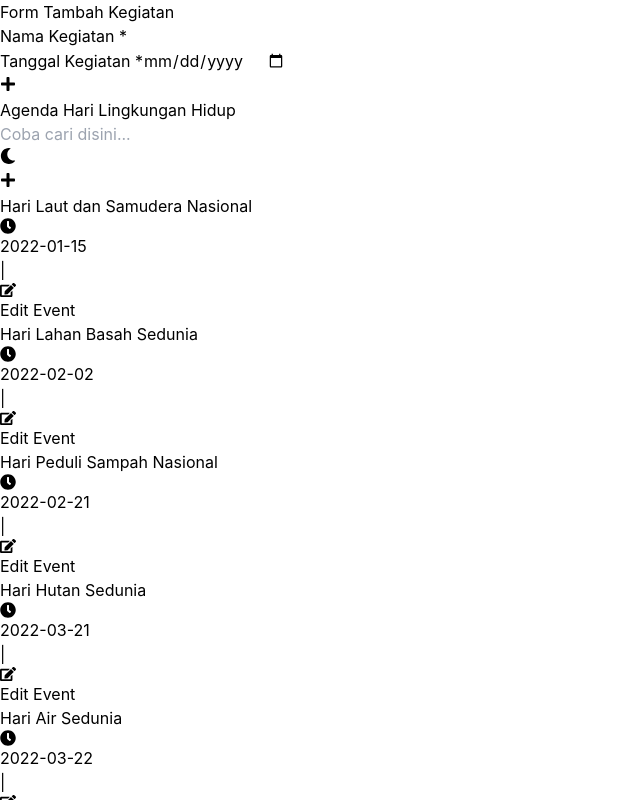
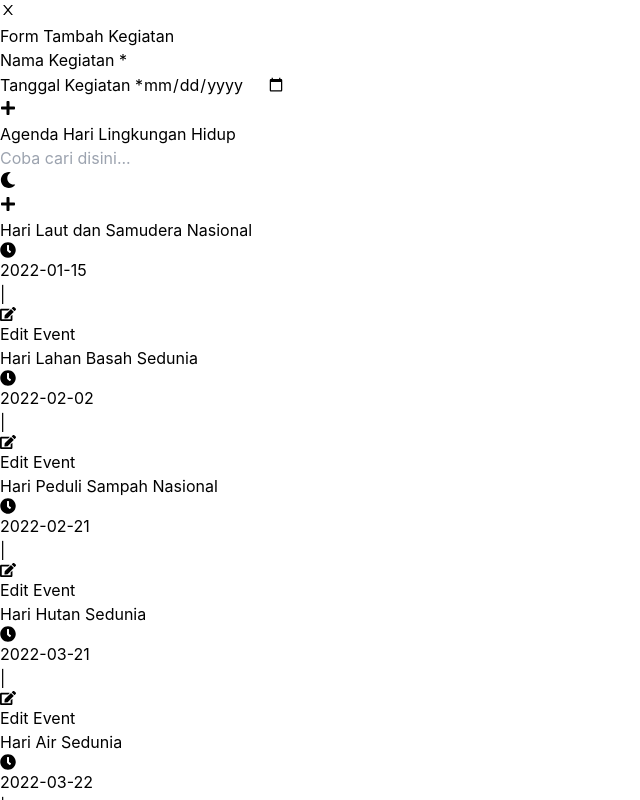
Before and after one commit to nuflakbrr/react-praktikum-2, a React (Vite) app: page / in a window 1280 px wide. Both pictures are taken after a click on the button 8 px from the left and 82 px from the top of the page. Shown: the top 800 px of the page, without its empty margins (0-640 px from the left). Built offline with nearby package versions, Linux system fonts and the light colour scheme.

Commit message:
add close button form

```diff
--- a/src/components/AddForm.jsx
+++ b/src/components/AddForm.jsx
@@ -1,10 +1,16 @@
 import React from 'react'
 import { FaPlus } from 'react-icons/fa'
+import { AiOutlineClose } from 'react-icons/ai'
 
-function AddForm({ addEvent }) {
+function AddForm({ addEvent, onClose }) {
     return (
         <div className="fixed bg-gray-400/80 w-full h-full">
             <div className='lg:w-1/4 md:w-1/2 p-4 w-full my-20 container mx-auto border bg-white rounded'>
+                <div className='flex justify-end items-center'>
+                    <button onClick={onClose} className='text-lg'>
+                        <AiOutlineClose />
+                    </button>
+                </div>
                 <h1 className='text-center text-2xl'>Form Tambah Kegiatan</h1>
                 <div className='px-10 py-5'>
                     <form onSubmit={addEvent}>
--- a/src/components/EditForm.jsx
+++ b/src/components/EditForm.jsx
@@ -1,7 +1,8 @@
 import React, { useState, useEffect } from 'react'
 import { FaCheck, FaTrashAlt } from 'react-icons/fa'
+import { AiOutlineClose } from 'react-icons/ai'
 
-function EditForm({ editEvent, deleteEvent, eventName, date, index }) {
+function EditForm({ editEvent, deleteEvent, eventName, date, index, onClose }) {
     const [eventNameValue, setEventNameValue] = useState(eventName)
     const [dateValue, setDateValue] = useState(date)
     const [indexValue, setIndexValue] = useState(index)
@@ -27,6 +28,11 @@ function EditForm({ editEvent, deleteEvent, eventName, date, index }) {
     return (
         <div className='fixed bg-gray-400/80 w-full h-full'>
             <div className='lg:w-1/4 md:w-1/2 p-4 w-full my-20 container mx-auto border bg-white rounded'>
+                <div className='flex justify-end items-center'>
+                    <button onClick={onClose} className='text-lg'>
+                        <AiOutlineClose />
+                    </button>
+                </div>
                 <h1 className='text-center text-2xl'>Form Ubah Kegiatan</h1>
                 <div className='px-10 py-5'>
                     <form onSubmit={editEvent}>
```
